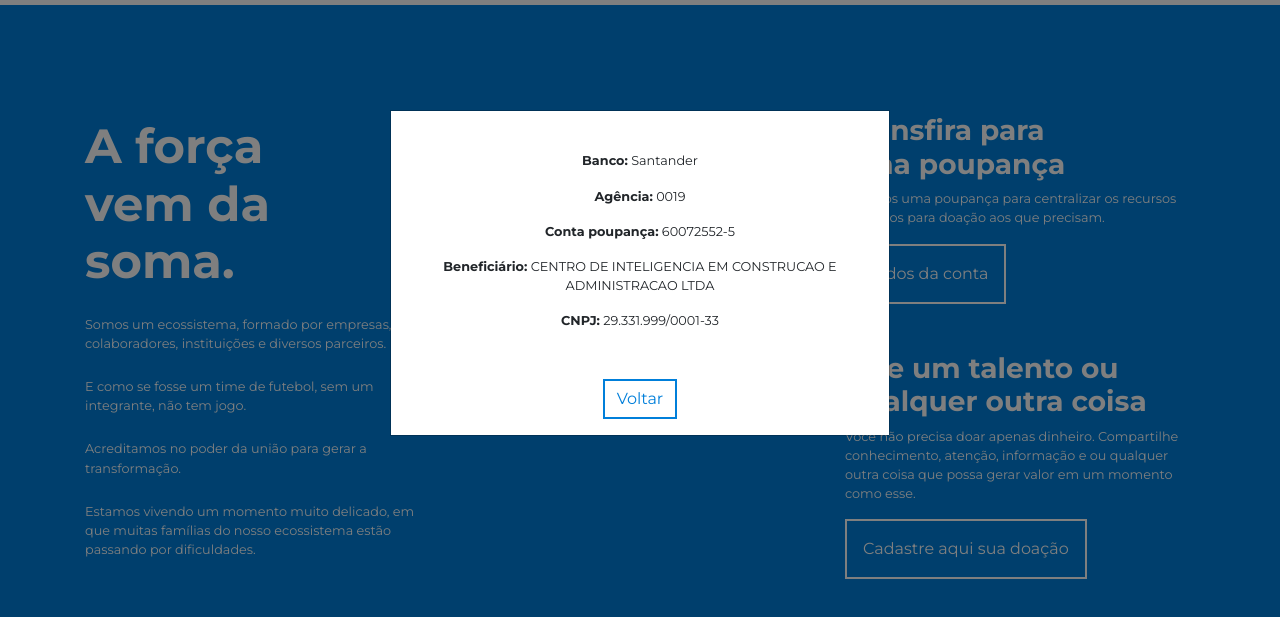
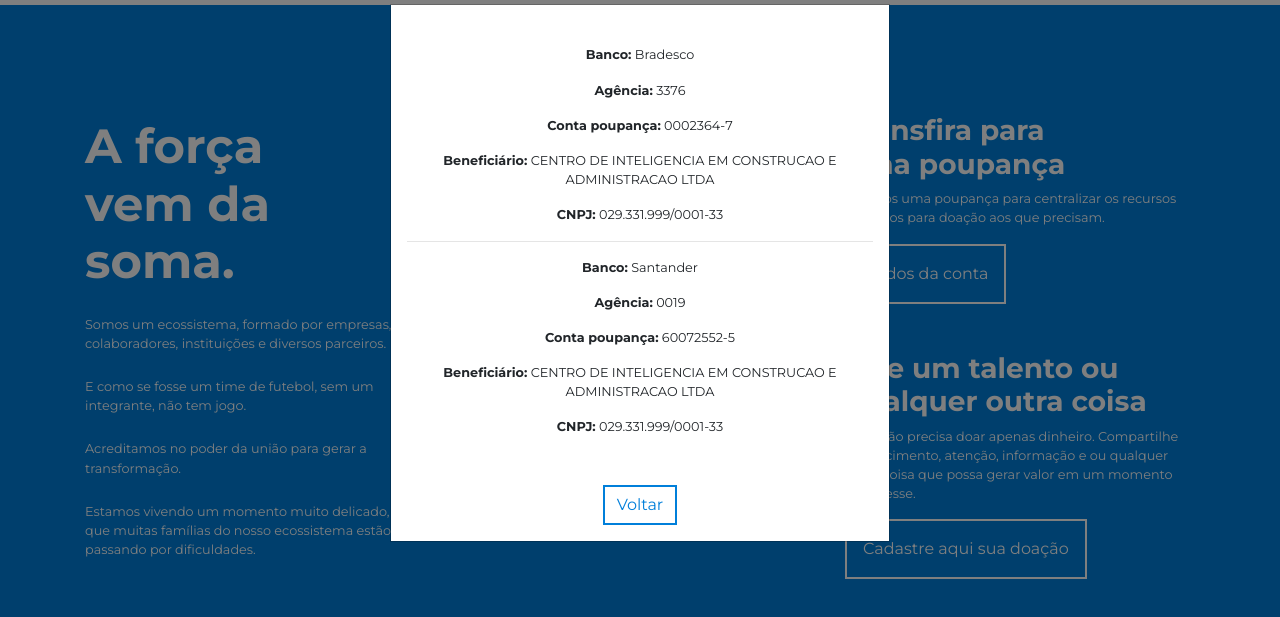
Before and after one commit to estevao-simoes/doacoes-landing-page, a plain HTML site: page index.html in a window 1280 px wide. Both pictures are taken after a click on the link "Dados da conta". Shown: the part 807-1424 px from the top of the page. Drawn offline with nearby package versions, Linux system fonts and the light colour scheme.

Commit message:
added bradesco bank ifo

```diff
--- a/index.html
+++ b/index.html
@@ -337,6 +337,22 @@
                     <div class="wrapper text-center">
 
                         <p class="small">
+                            <b>Banco:</b> Bradesco
+                        </p>
+                        <p class="small">
+                            <b>Agência:</b> 3376
+                        </p>
+                        <p class="small">
+                            <b>Conta poupança:</b> 0002364-7
+                        </p>
+                        <p class="small">
+                            <b>Beneficiário:</b> CENTRO DE INTELIGENCIA EM CONSTRUCAO E ADMINISTRACAO LTDA
+                        </p>
+                        <p class="small">
+                            <b>CNPJ:</b> 029.331.999/0001-33
+                        </p>
+                        <hr>
+                        <p class="small">
                             <b>Banco:</b> Santander
                         </p>
                         <p class="small">
@@ -349,8 +365,9 @@
                             <b>Beneficiário:</b> CENTRO DE INTELIGENCIA EM CONSTRUCAO E ADMINISTRACAO LTDA
                         </p>
                         <p class="small">
-                            <b>CNPJ:</b> 29.331.999/0001-33
+                            <b>CNPJ:</b> 029.331.999/0001-33
                         </p>
+
                     </div>
                 </div>
                 <div class="modal-footer border-0">
```
